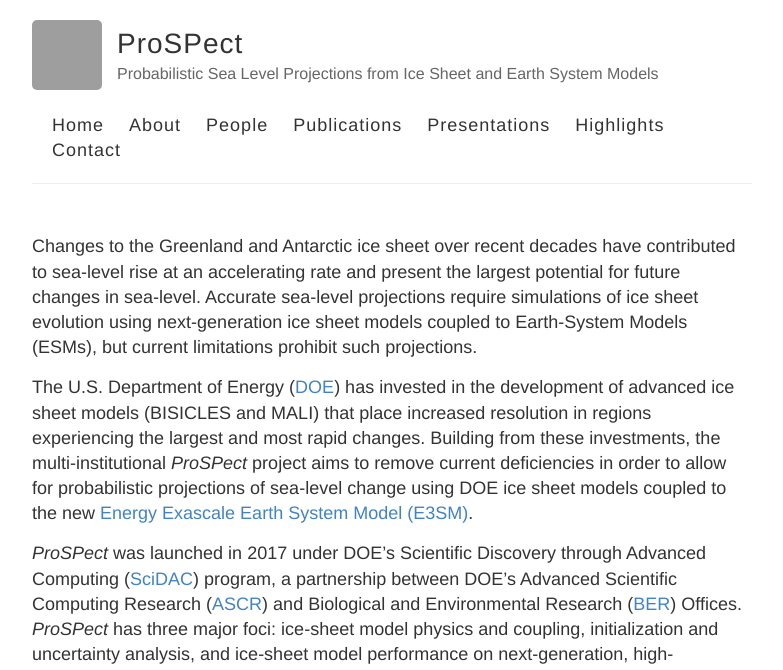
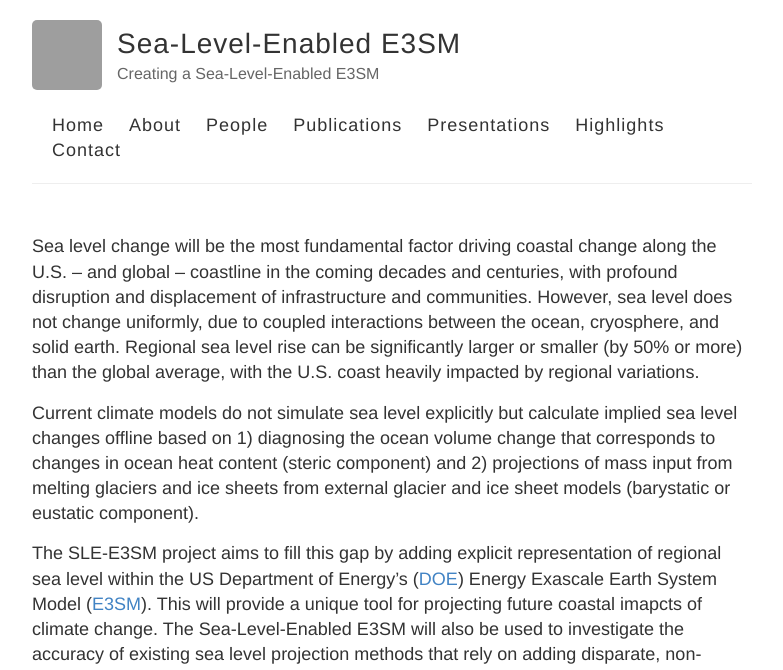
Before and after one commit to SLE-E3SM/SLE-E3SM.github.io, a Jekyll site: the page built from index.md, in a window 1280 px wide and 1400 px high. Shown: the top 670 px of the window, without its empty margins (248-1031 px from the left). Built offline with Jekyll 4.4.1, drawn with Linux system fonts in a browser that asks for light colours; some of the changed text lies outside the part shown; grey boxes are pictures that could not be loaded.

Commit message:
Update main page, readme, config for new project

```diff
--- a/_config.yml
+++ b/_config.yml
@@ -3,11 +3,10 @@
 #
 
 # Name of your site (displayed in the header)
-name: ProSPect
+name: Sea-Level-Enabled E3SM
 
 # Short bio or description (displayed in the header)
-#description: Solving sea level rise, one millimeter at a time!
-description: Probabilistic Sea Level Projections from Ice Sheet and Earth System Models
+description: Creating a Sea-Level-Enabled E3SM
 
 # URL of your avatar or profile pic (you could use your GitHub profile pic)
 #avatar: http://winstonwachter.wpengine.netdna-cdn.com/wp-content/uploads/2017/07/Forman_B-15YIcebergAntarcticaNo2_2017_SoftPastelOnPaper_60x90-350x350.jpg
--- a/index.md
+++ b/index.md
@@ -2,17 +2,16 @@
 layout: default
 ---
 
-Changes to the Greenland and Antarctic ice sheet over recent decades have contributed to sea-level rise at an accelerating rate and present the largest potential for future changes in sea-level. Accurate sea-level projections require simulations of ice sheet evolution using next-generation ice sheet models coupled to Earth-System Models (ESMs), but current limitations prohibit such projections.
+Sea level change will be the most fundamental factor driving coastal change along the U.S. – and global – coastline in the coming decades and centuries, with profound disruption and displacement of infrastructure and communities. However, sea level does not change uniformly, due to coupled interactions between the ocean, cryosphere, and solid earth. Regional sea level rise can be significantly larger or smaller (by 50% or more) than the global average, with the U.S. coast heavily impacted by regional variations.
 
-The U.S. Department of Energy ([DOE](https://energy.gov/)) has invested in the development of advanced ice sheet models (BISICLES and MALI) that place increased resolution in regions experiencing the largest and most rapid changes. Building from these investments, the multi-institutional  *ProSPect* project aims to remove current deficiencies in order to allow for probabilistic projections of sea-level change using DOE ice sheet models coupled to the new [Energy Exascale Earth System Model (E3SM)](https://climatemodeling.science.energy.gov/projects/energy-exascale-earth-system-model).
+Current climate models do not simulate sea level explicitly but calculate implied sea level changes offline based on 1) diagnosing the ocean volume change that corresponds to changes in ocean heat content (steric component) and 2) projections of mass input from melting glaciers and ice sheets from external glacier and ice sheet models (barystatic or eustatic component).
 
-*ProSPect* was launched in 2017 under DOE’s Scientific Discovery through Advanced Computing ([SciDAC](http://www.scidac.gov/)) program, a partnership between DOE’s Advanced Scientific Computing Research ([ASCR](https://science.energy.gov/ascr/)) and Biological and Environmental Research ([BER](https://science.energy.gov/ber/)) Offices. *ProSPect* has three major foci: ice-sheet model physics and coupling, initialization and uncertainty analysis, and ice-sheet model performance on next-generation, high-performance computing (HPC) architectures.
+The SLE-E3SM project aims to fill this gap by adding explicit representation of regional sea level within the US Department of Energy's ([DOE](https://energy.gov/)) Energy Exascale Earth System Model ([E3SM](https://e3sm.org)).  This will provide a unique tool for projecting future coastal imapcts of climate change.  The Sea-Level-Enabled E3SM will also be used to investigate the accuracy of existing sea level projection methods that rely on adding disparate, non-interacting contributors to sea level.  The SLE-E3SM project is funded by the [Earth and Environmental System Modeling](https://climatemodeling.science.energy.gov/) program area of the Biological and Environmental Research program ([BER](https://science.energy.gov/ber/)) in the DOE's [Office of Science](https://www.energy.gov/science/office-science).
 
-![abumipMali](/images/MALI-ABUMIP-200yrs.png)
-*Antarctic ice sheet geometry and surface speed (color) 200 yrs after removal of all floating ice shelves (ABUMIP experiment) simulated by MALI (**above**) and BISICLES (**below**).*
+The SLE-E3SM project builds on previous DOE investments in Earth system modeling ([E3SM](https://e3sm.org)) and ice-sheet model development ([ProSPect](https://doe-prospect.github.io/)).
 
-![abumipBike](/images/BIKE-ABUMIP-200yrs.png)
 
-![abumipSLR](/images/ABUMIP_SLR_MALI_BISICLES-1.png)
 
-**Above:** *Cumulative eustatic sea-level equivalent (mm) from MALI (red) and BISICLES (blue) over 500 years, following the removal of all floating ice shelves (ABUMIP experiment).*
+![icebergs](/images/icebergs.png)
+
+*Icebergs in Disko Bay, Greenland*
```
Also changed, not shown: README.md, images/icebergs.png (added).
